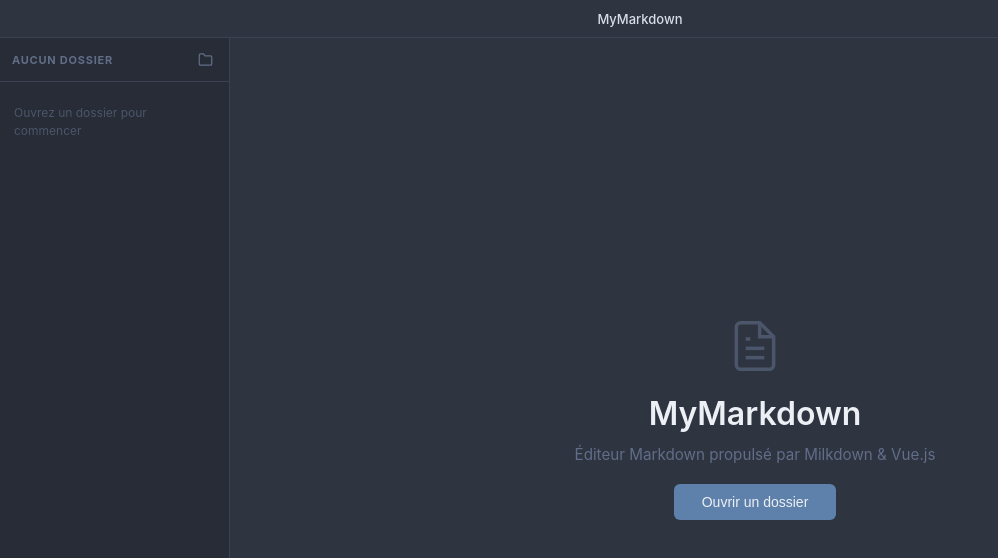
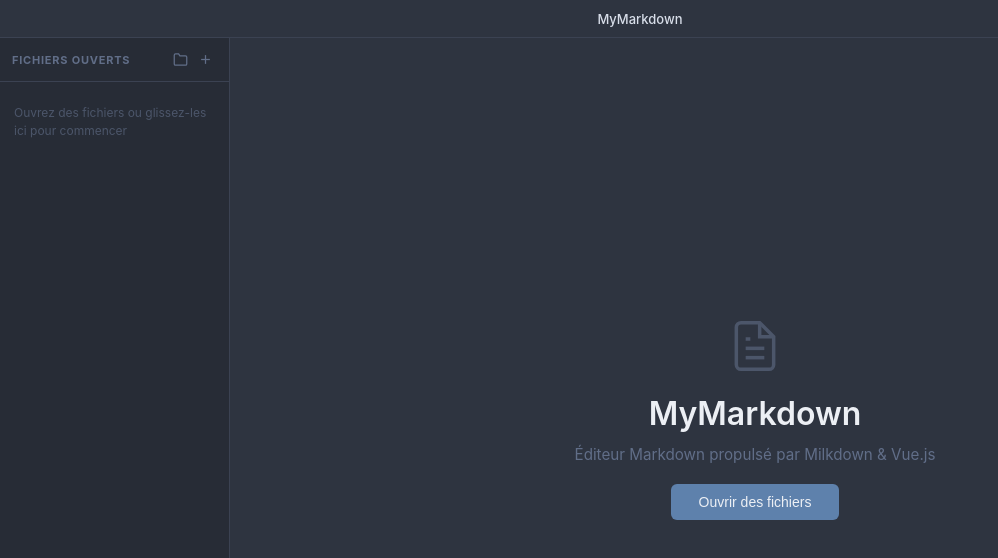
Before and after one commit to gregrousselle/myMarkdown, a Vue app: page / in a window 1280 px wide. Shown: the top 558 px of the page, without its empty margins (0-998 px from the left). Built offline with nearby package versions, Linux system fonts and the light colour scheme.

Commit message:
Add .md file open or drag and drop

```diff
--- a/preload.js
+++ b/preload.js
@@ -1,10 +1,10 @@
 const { contextBridge, ipcRenderer } = require('electron');
 
 contextBridge.exposeInMainWorld('electronAPI', {
-  openFolder: () => ipcRenderer.invoke('dialog:open-folder'),
-  openFile:   () => ipcRenderer.invoke('dialog:open-file'),
+  openFolder: () => ipcRenderer.invoke('dialog:open-folder'), // kept if needed elsewhere, but user wants to remove "openFolder" behaviour.
+  openFiles:  () => ipcRenderer.invoke('dialog:open-files'),
   readDir:    (folderPath)          => ipcRenderer.invoke('fs:read-dir',   folderPath),
   readFile:   (filePath)            => ipcRenderer.invoke('fs:read-file',  filePath),
   writeFile:  (filePath, content)   => ipcRenderer.invoke('fs:write-file', filePath, content),
-  newFile:    (folderPath)          => ipcRenderer.invoke('fs:new-file',   folderPath),
+  saveNewFile:() => ipcRenderer.invoke('dialog:save-new-file'),
 });
--- a/src/App.vue
+++ b/src/App.vue
@@ -1,5 +1,5 @@
 <template>
-  <div class="app">
+  <div class="app" @drop.prevent="onDrop" @dragover.prevent>
     <!-- Barre de titre macOS -->
     <div class="titlebar">
       <div class="titlebar-traffic-lights"></div>
@@ -15,8 +15,7 @@
       <Sidebar
         :files="files"
         :currentFile="currentFile"
-        :folderName="folderName"
-        @open-folder="openFolder"
+        @open-files="openFiles"
         @select-file="selectFile"
         @new-file="createNewFile"
       />
@@ -53,7 +52,7 @@
             </svg>
             <h1>MyMarkdown</h1>
             <p>Éditeur Markdown propulsé par Milkdown &amp; Vue.js</p>
-            <button @click="openFolder" class="btn-primary">Ouvrir un dossier</button>
+            <button @click="openFiles" class="btn-primary">Ouvrir des fichiers</button>
           </div>
         </div>
       </div>
@@ -71,7 +70,6 @@
 const currentFile  = ref(null);
 const currentContent = ref('');
 const isDirty      = ref(false);
-const folderPath   = ref(null);
 const editorRef    = ref(null);
 const editorMode   = ref('wysiwyg');
 
@@ -80,23 +78,39 @@
   return currentFile.value.split('/').pop();
 });
 
-const folderName = computed(() => {
-  if (!folderPath.value) return null;
-  return folderPath.value.split('/').pop();
-});
+function addFiles(filePaths) {
+  const newFiles = filePaths.map(path => {
+    // Convert path to have single standard separator for splitting easily across OS
+    const normalizedPath = path.replace(/\\/g, '/');
+    return { path, name: normalizedPath.split('/').pop() };
+  });
 
-async function openFolder() {
-  const folder = await window.electronAPI.openFolder();
-  if (!folder) return;
-  folderPath.value = folder;
-  await loadFolder(folder);
+  newFiles.forEach(newFile => {
+    if (!files.value.find(f => f.path === newFile.path)) {
+      files.value.push(newFile);
+    }
+  });
+
+  if (filePaths.length > 0 && !currentFile.value) {
+    selectFile(filePaths[0]);
+  }
 }
 
-async function loadFolder(folder) {
-  const fileList = await window.electronAPI.readDir(folder);
-  files.value = fileList;
-  if (fileList.length > 0) {
-    await selectFile(fileList[0].path);
+async function openFiles() {
+  const selectedFiles = await window.electronAPI.openFiles();
+  if (!selectedFiles || selectedFiles.length === 0) return;
+  addFiles(selectedFiles);
+  await selectFile(selectedFiles[0]);
+}
+
+function onDrop(e) {
+  const droppedFiles = Array.from(e.dataTransfer.files)
+    .filter(f => f.name.endsWith('.md'))
+    .map(f => f.path);
+
+  if (droppedFiles.length > 0) {
+    addFiles(droppedFiles);
+    selectFile(droppedFiles[0]);
   }
 }
 
@@ -118,10 +132,9 @@
 }
 
 async function createNewFile() {
-  if (!folderPath.value) return;
-  const filePath = await window.electronAPI.newFile(folderPath.value);
+  const filePath = await window.electronAPI.saveNewFile();
   if (!filePath) return;
-  await loadFolder(folderPath.value);
+  addFiles([filePath]);
   await selectFile(filePath);
 }
 
--- a/src/components/Sidebar.vue
+++ b/src/components/Sidebar.vue
@@ -1,17 +1,14 @@
 <template>
   <aside class="sidebar">
     <div class="sidebar-header">
-      <span class="folder-name" :title="folderName">
-        {{ folderName || 'Aucun dossier' }}
-      </span>
+      <span class="folder-name">Fichiers ouverts</span>
       <div class="sidebar-actions">
-        <button @click="$emit('open-folder')" class="btn-icon" title="Ouvrir un dossier">
+        <button @click="$emit('open-files')" class="btn-icon" title="Ouvrir un ou plusieurs fichiers">
           <svg viewBox="0 0 24 24" fill="none" stroke="currentColor" stroke-width="2">
             <path d="M22 19a2 2 0 0 1-2 2H4a2 2 0 0 1-2-2V5a2 2 0 0 1 2-2h5l2 3h9a2 2 0 0 1 2 2z"/>
           </svg>
         </button>
         <button
-          v-if="folderName"
           @click="$emit('new-file')"
           class="btn-icon"
           title="Nouveau fichier"
@@ -26,7 +23,7 @@
 
     <div class="sidebar-files">
       <p v-if="files.length === 0" class="empty-state">
-        {{ folderName ? 'Aucun fichier .md trouvé' : 'Ouvrez un dossier pour commencer' }}
+        Ouvrez des fichiers ou glissez-les ici pour commencer
       </p>
       <button
         v-for="file in files"
@@ -50,10 +47,9 @@
 defineProps({
   files:       { type: Array,  default: () => [] },
   currentFile: { type: String, default: null },
-  folderName:  { type: String, default: null },
 });
 
-defineEmits(['open-folder', 'select-file', 'new-file']);
+defineEmits(['open-files', 'select-file', 'new-file']);
 </script>
 
 <style scoped>
```
Also changed, not shown: index.js (+13 -12 lines).
